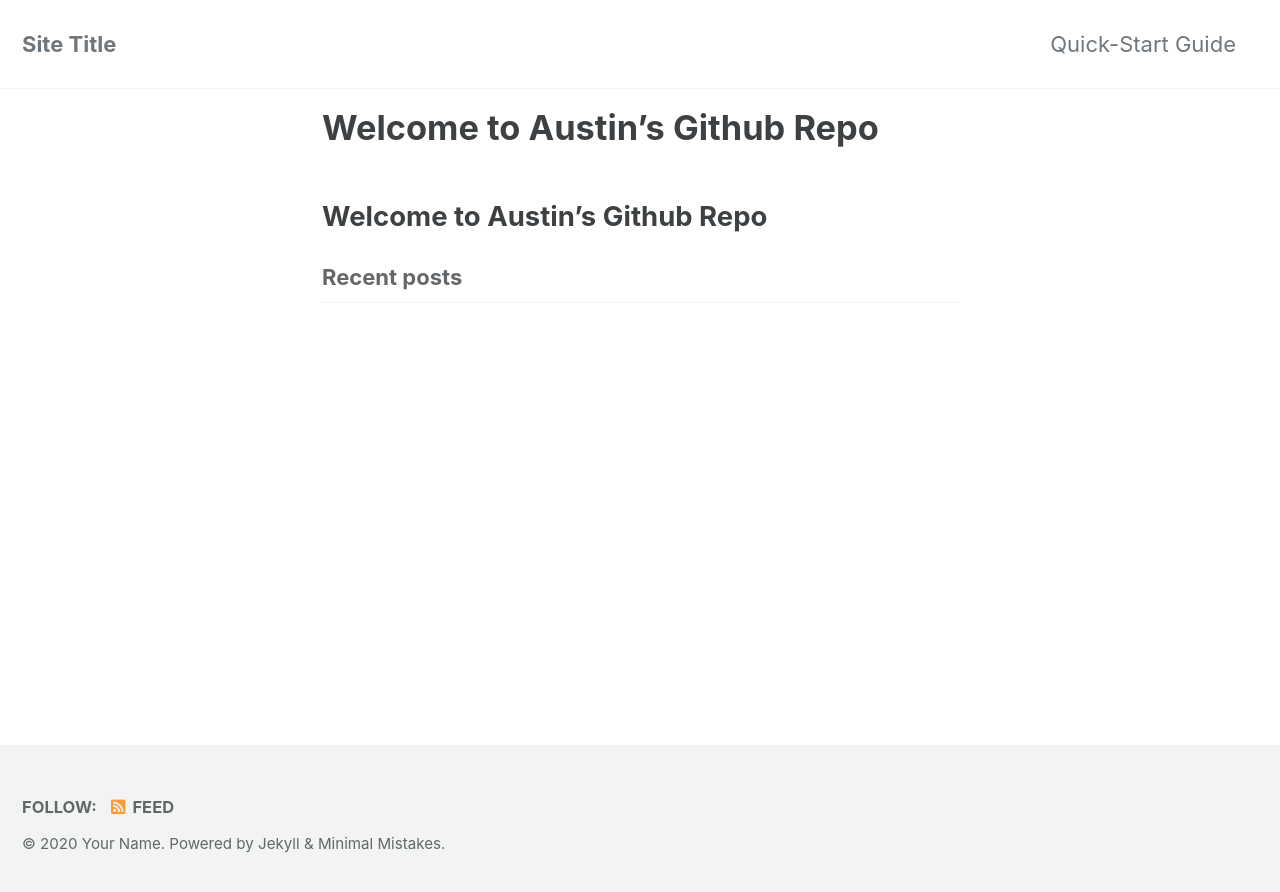
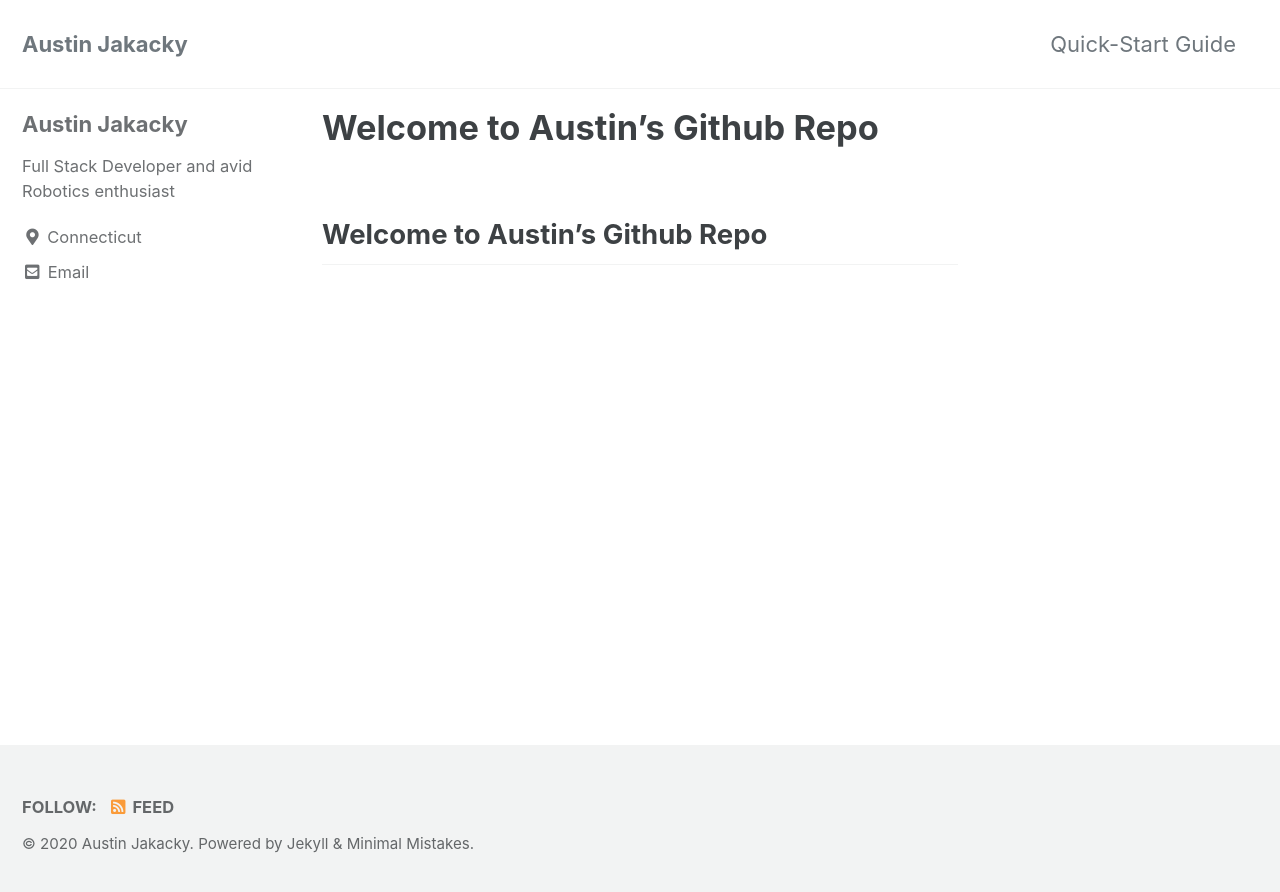
Before and after one commit to ajakacky/ajakacky.github.io, a Jekyll site: the page built from index.md, in a window 1280 px wide. Shown: the top 892 px of the page. Built offline with Jekyll 4.4.1, drawn with Linux system fonts in a browser that asks for light colours; cached includes are drawn as plain includes; our own code applies the rules of GitHub Pages for plain Markdown files; the list of posts is cut into pages by our own code.

Commit message:
Added change to config

```diff
--- a/_config.yml
+++ b/_config.yml
@@ -16,11 +16,11 @@ minimal_mistakes_skin    : "default" # "air", "aqua", "contrast", "dark", "dirt"
 
 # Site Settings
 locale                   : "en-US"
-title                    : "Site Title"
+title                    : "Austin Jakacky"
 title_separator          : "-"
 subtitle                 : # site tagline that appears below site title in masthead
-name                     : "Your Name"
-description              : "An amazing website."
+name                     : "Austin Jakacky"
+description              : "Developer Portfolio"
 url                      : # the base hostname & protocol for your site e.g. "https://mmistakes.github.io"
 baseurl                  : # the subpath of your site, e.g. "/blog"
 repository               : # GitHub username/repo-name e.g. "mmistakes/minimal-mistakes"
@@ -93,11 +93,11 @@ analytics:
 
 # Site Author
 author:
-  name             : "Your Name"
+  name             : "Austin Jakacky"
   avatar           : # path of avatar image, e.g. "/assets/images/bio-photo.jpg"
-  bio              : "I am an **amazing** person."
-  location         : "Somewhere"
-  email            :
+  bio              : "Full Stack Developer and avid Robotics enthusiast"
+  location         : "Connecticut"
+  email            : "ajakacky@gmail.com"
   links:
     - label: "Email"
       icon: "fas fa-fw fa-envelope-square"
@@ -279,3 +279,11 @@ defaults:
       comments: # true
       share: true
       related: true
+
+  # _pages
+  - scope:
+      path: ""
+      type: pages
+    values:
+      layout: single
+      author_profile: true
```
